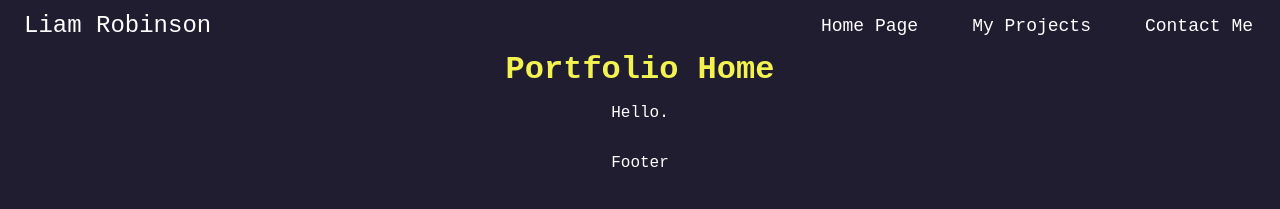
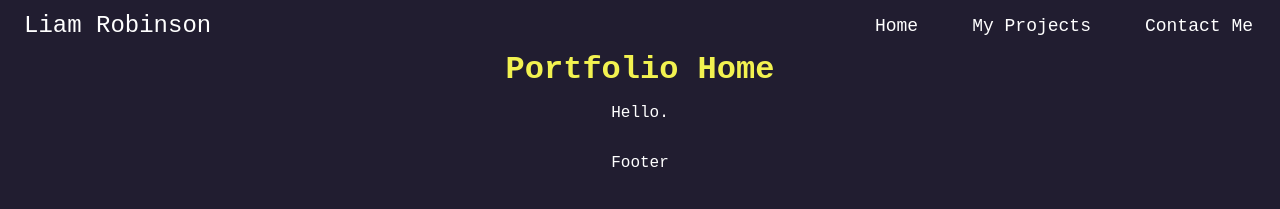
Before and after one commit to Oliphan/Oliphan.github.io, a Jekyll site: the page built from pages/index.html, in a window 1280 px wide. Shown: the top 209 px of the page. Built offline with Jekyll 4.4.1, drawn with Linux system fonts in a browser that asks for light colours.

Commit message:
Update layout navigation

```diff
--- a/_layouts/default.html
+++ b/_layouts/default.html
@@ -10,19 +10,26 @@
 	</head>
 	<body>
 		<header>
-			<div class="header-title">
+			<a href="/#welcome" class="header-title">
 				Liam Robinson
-			</div>
+			</a>
 			<nav>
-				<a href="">
-					Home Page
-				</a>
-				<a href="">
-					My Projects
-				</a>
-				<a href="">
-					Contact Me
-				</a>
+				<div class="nav-toggle">
+					<span></span>
+					<span></span>
+					<span></span>
+				</div>
+				<ol>
+					<li>
+						<a href="/#welcome"> Home </a>
+					</li>
+					<li>
+						<a href=""> My Projects </a>
+					</li>
+					<li>
+						<a href="/#contact"> Contact Me </a>
+					</li>
+				</ol>
 			</nav>
 		</header>
 		<main>
```
